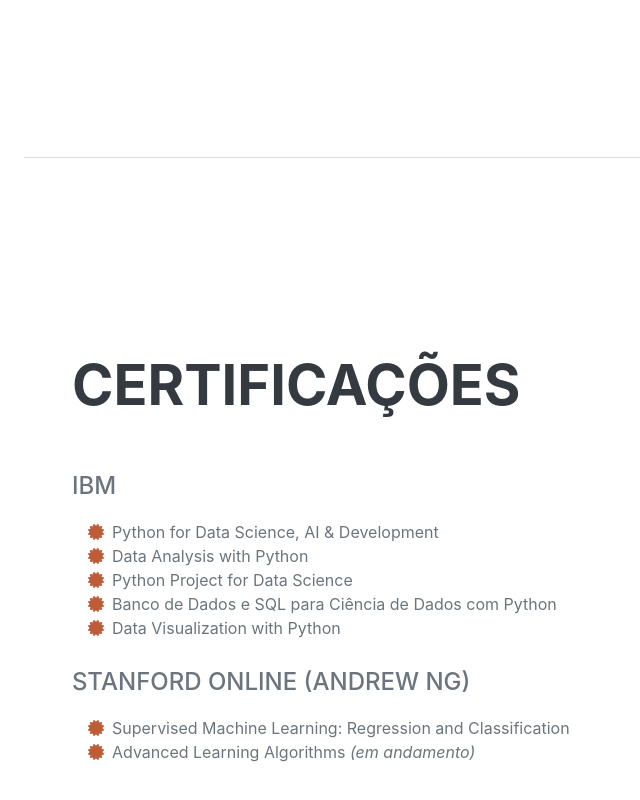
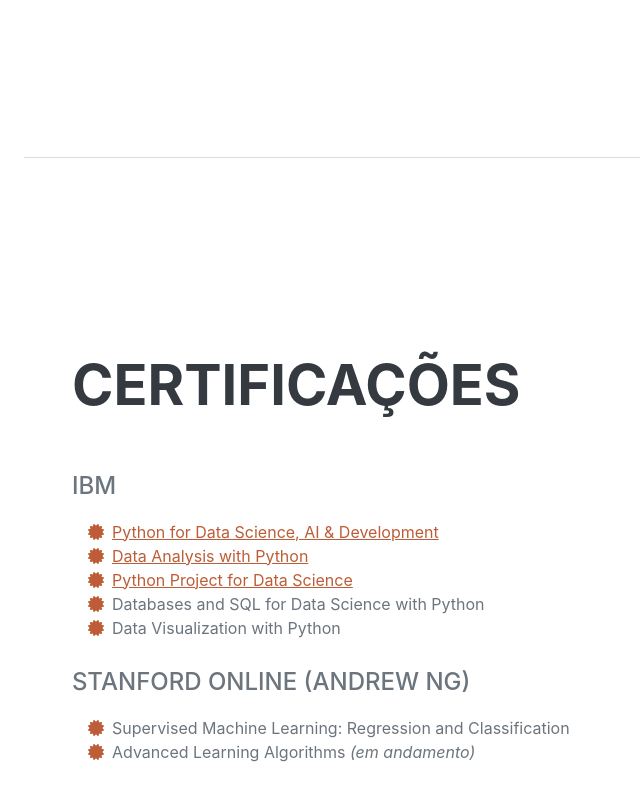
Before and after one commit to claudiarpaim/portfolio, a website: page index.html in a window 1280 px wide. Shown: the part 3847-4647 px from the top of the page, without its empty margins (248-888 px from the left). Drawn offline with nearby package versions, Linux system fonts and the light colour scheme; a web font is replaced by a local one.

Commit message:
Add links to Python course certifications

```diff
--- a/index.html
+++ b/index.html
@@ -196,19 +196,25 @@
                     <ul class="fa-ul mb-4">
                         <li>
                             <span class="fa-li"><i class="fas fa-certificate text-primary"></i></span>
-                            Python for Data Science, AI & Development
+                            <a href="https://www.credly.com/" target="_blank">
+                                Python for Data Science, AI & Development
+                            </a>
                         </li>
                         <li>
                             <span class="fa-li"><i class="fas fa-certificate text-primary"></i></span>
-                            Data Analysis with Python
+                            <a href="https://www.coursera.org/" target="_blank">
+                                Data Analysis with Python
+                            </a>
                         </li>
                         <li>
                             <span class="fa-li"><i class="fas fa-certificate text-primary"></i></span>
-                            Python Project for Data Science
+                            <a href="https://www.coursera.org/" target="_blank">
+                                Python Project for Data Science
+                            </a>
                         </li>
                         <li>
                             <span class="fa-li"><i class="fas fa-certificate text-primary"></i></span>
-                            Banco de Dados e SQL para Ciência de Dados com Python
+                            Databases and SQL for Data Science with Python
                         </li>
                         <li>
                             <span class="fa-li"><i class="fas fa-certificate text-primary"></i></span>
```
